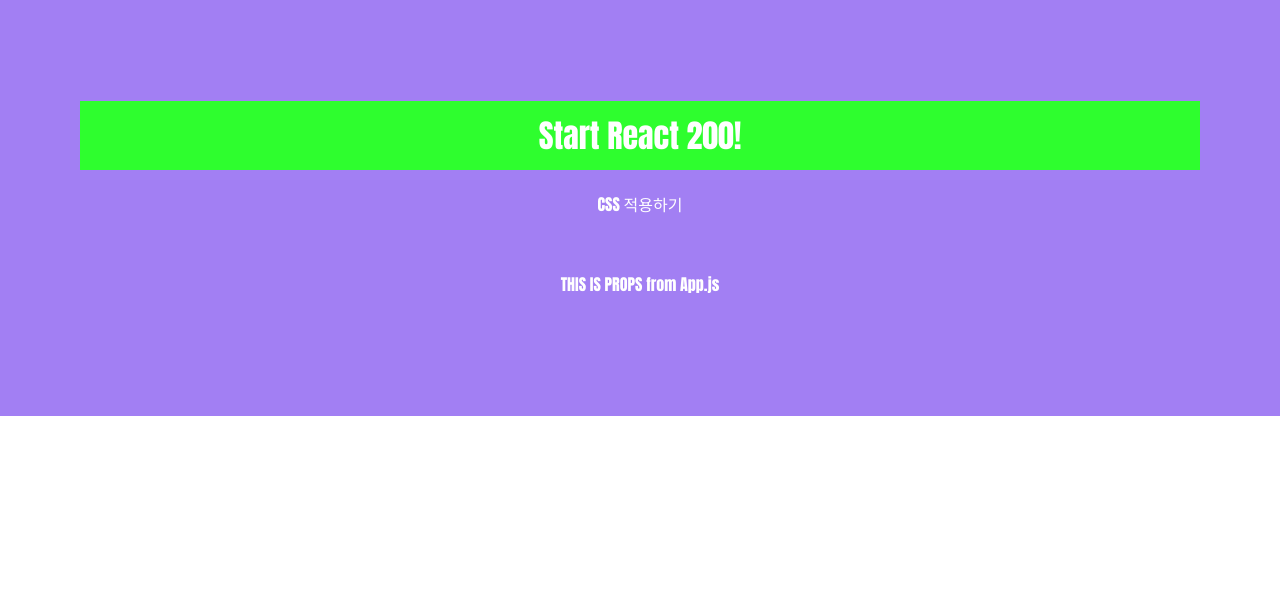
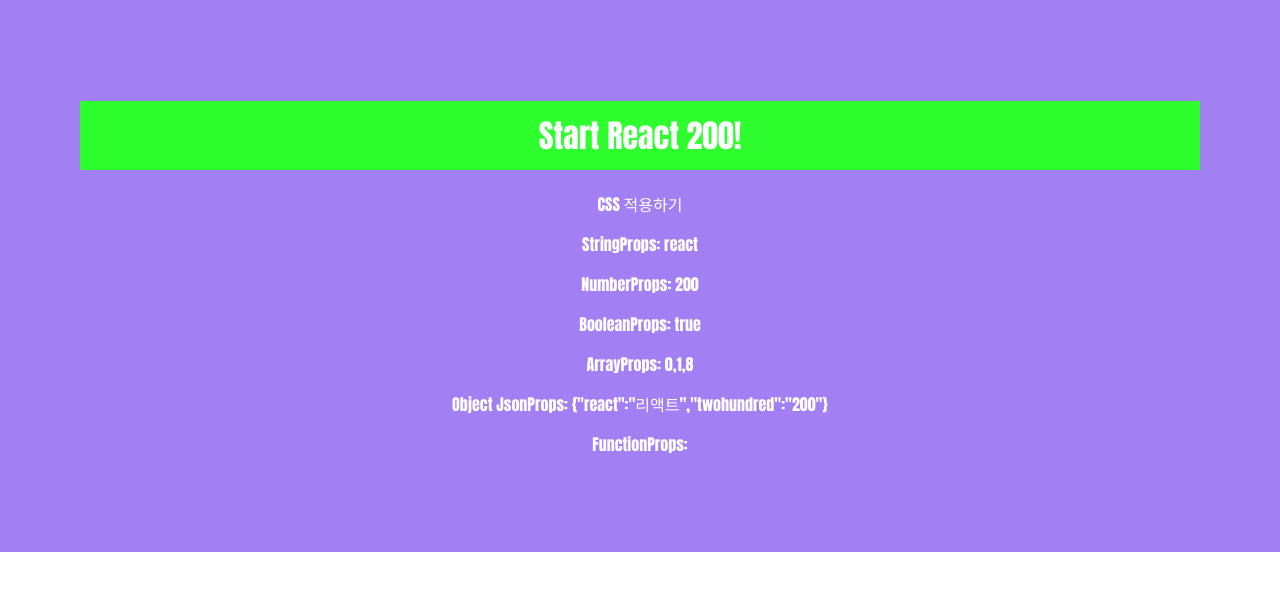
Before and after one commit to my-choe/react200, a React (Create React App) app: page / in a window 1280 px wide. Shown: the top 590 px of the page. Built offline with nearby package versions, Linux system fonts and the light colour scheme.

Commit message:
018 props 자료형 선언하기

```diff
--- a/src/App.js
+++ b/src/App.js
@@ -1,13 +1,20 @@
 import React from 'react';
 import './App.css';
-import Props from './R017_Props';
+import PropsDatatype from './R018_PropsDatatype';
 
 function App() {
   return (
     <div>
       <h1>Start React 200!</h1>
       <p>CSS 적용하기</p>
-      <Props props_val="THIS IS PROPS"/>
+      <PropsDatatype
+        String="react"
+        Number={200}
+        Boolean={1==1}
+        Array={[0, 1, 8]}
+        ObjectJson={{react:"리액트", twohundred:"200"}}
+        Function={console.log("FunctionProps: function!")}
+      />
     </div>
   );
 }
--- /dev/null
+++ b/src/R018_PropsDatatype.js
@@ -0,0 +1,41 @@
+import React, { Component } from 'react';
+import datatype from 'prop-types';
+
+/**
+ * 자식 컴포넌트에서 props에 대한 자료형을 선언해 놓으면,
+ * 부모 컴포넌트에서 넘어오는 props변수들의 자료형과 비교한다.
+ * 이때 자료형이 일치하지 않는다면, 경고메시지로 알려주기 때문에 잘못된 데이터를 확인할 수 있다.
+ */
+
+ class R018_PropsDatatype extends Component {
+     render(){
+         // 지역변수 선언
+         let {
+             String, Number, Boolean, Array, ObjectJson, Function
+         } = this.props;
+         return(
+             <div style={{padding: "0px"}}>
+                 <p>StringProps: {String}</p>
+                 <p>NumberProps: {Number}</p>
+                 <span>BooleanProps: {Boolean.toString()}</span>
+                 <p>ArrayProps: {Array.toString()}</p>
+                 <p>Object JsonProps: {JSON.stringify(ObjectJson)}</p>
+                 <p>FunctionProps: {Function}</p>
+             </div>
+         )
+     }
+ }
+
+ // props 값들 각각에 적합한 자료형을 선언한다.
+ // 자료형 선언을 위해 리액트 기본 내장 패키지인 prop-types를 임포트해 사용했다.
+ // protoTypes가 데이터 유효성 검증을 하고 콘솔에 경고 메시지를 출력한다.
+ R018_PropsDatatype.protoTypes = {
+     String: datatype.number, // 콘솔 경고메시지가 발생하도록 설정.
+     Number: datatype.number,
+     Boolean: datatype.bool,
+     Array: datatype.array,
+     ObjectJson: datatype.object,
+     Function: datatype.func,
+ }
+
+ export default R018_PropsDatatype;
```
